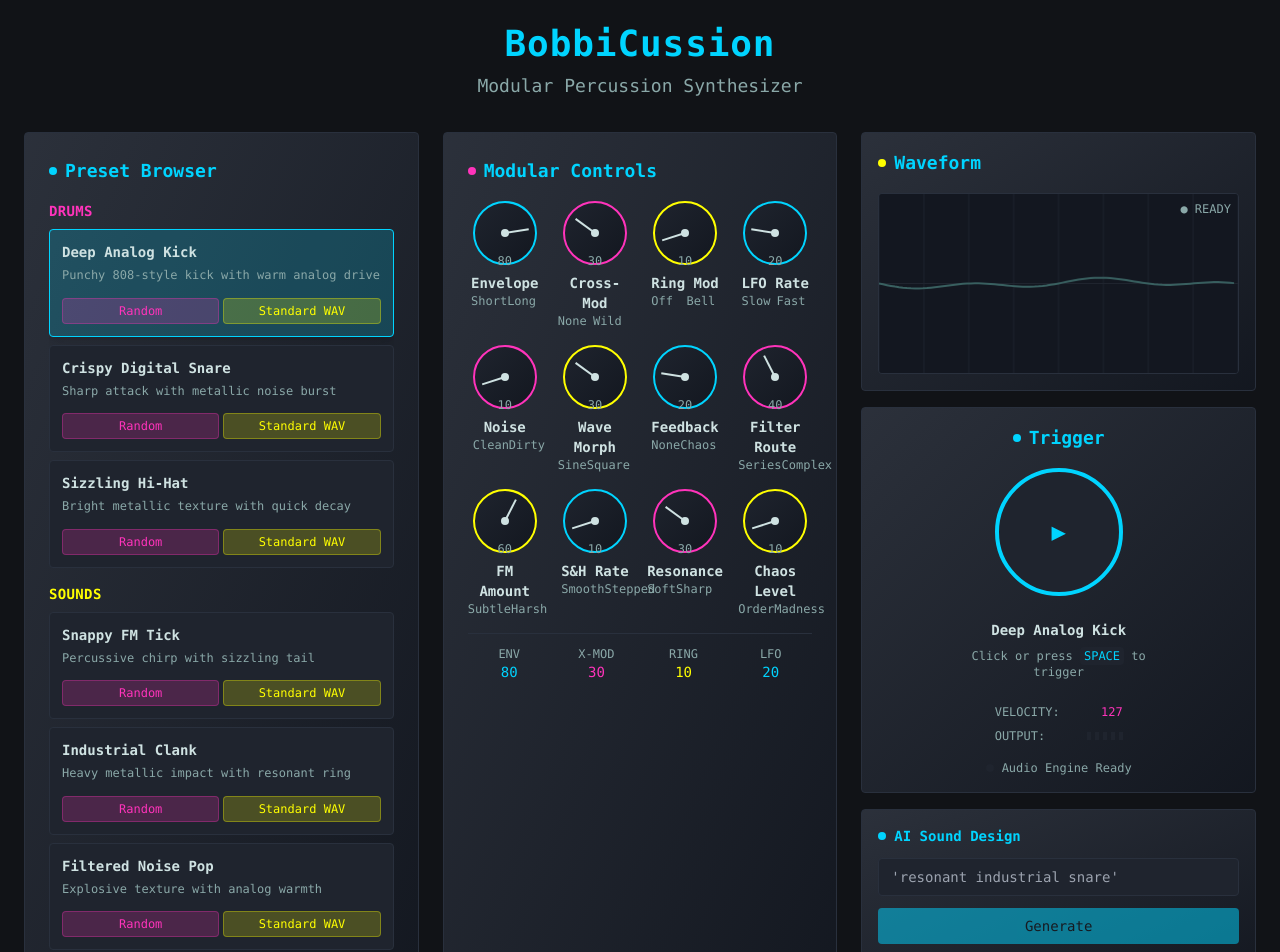
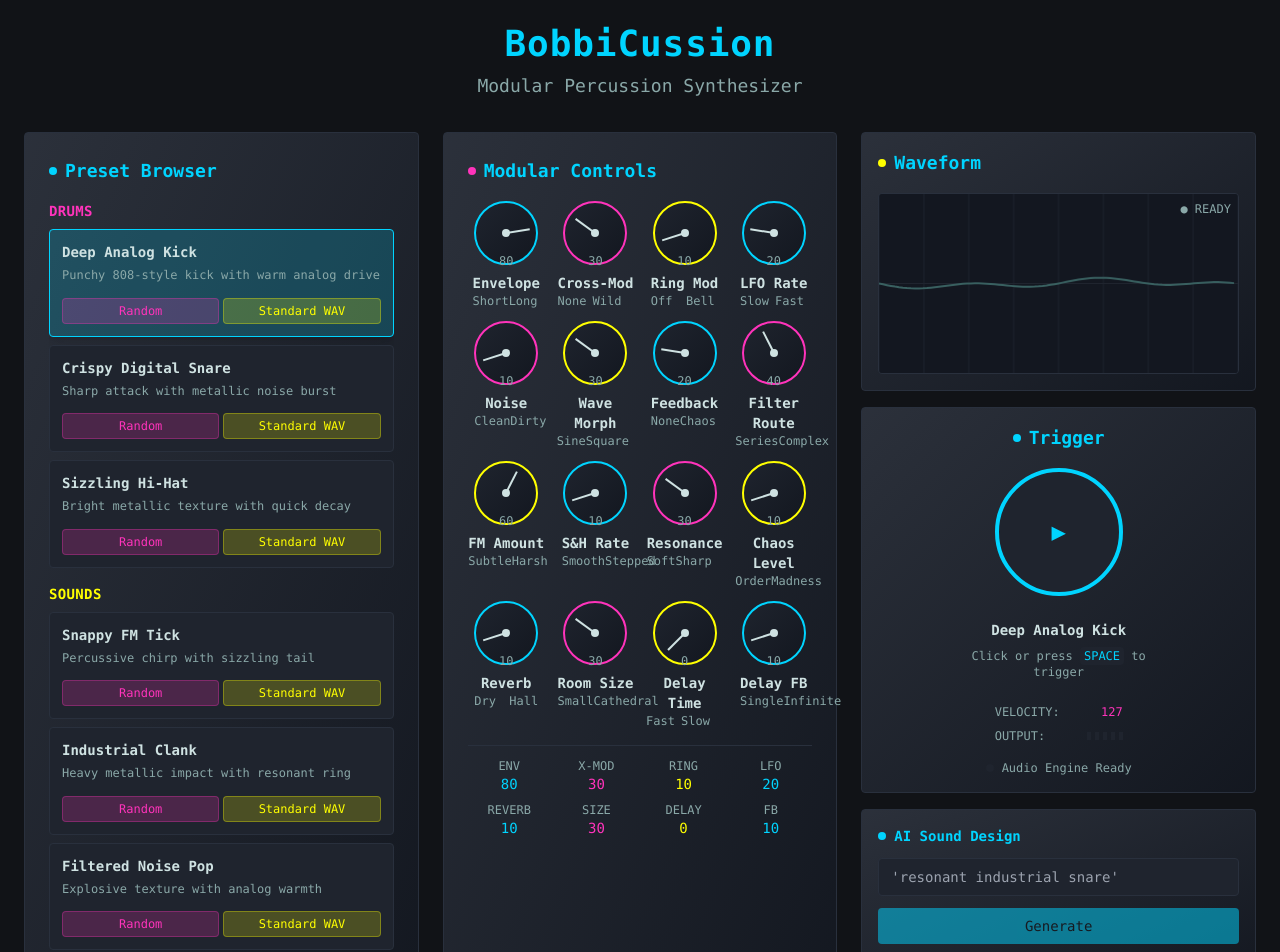
Before and after one commit to henrikosan/bobbi-beat-box, a React (Vite) app: page / in a window 1280 px wide. Shown: the top 952 px of the page. Built offline with nearby package versions, Linux system fonts and the light colour scheme.

Commit message:
Add Effects to Synth
Added Reverb and Delay effects to the modular synthesizer. Modular controls now include parameters to feed these effects into the sounds, enhancing sonic possibilities.

```diff
--- a/src/components/BobbiCussion.tsx
+++ b/src/components/BobbiCussion.tsx
@@ -36,6 +36,11 @@ export interface Preset {
     filterRoute: number;
     sampleHold: number;
     chaosLevel: number;
+    // Effects parameters
+    reverbAmount: number;
+    reverbSize: number;
+    delayTime: number;
+    delayFeedback: number;
   };
 }
 
@@ -55,6 +60,11 @@ export interface SynthParams {
   filterRoute: number;
   sampleHold: number;
   chaosLevel: number;
+  // Effects parameters
+  reverbAmount: number;
+  reverbSize: number;
+  delayTime: number;
+  delayFeedback: number;
 }
 
 const defaultParams: SynthParams = {
@@ -71,6 +81,11 @@ const defaultParams: SynthParams = {
   filterRoute: 0.4,
   sampleHold: 0.2,
   chaosLevel: 0.1,
+  // Effects defaults
+  reverbAmount: 0.2,
+  reverbSize: 0.5,
+  delayTime: 0.3,
+  delayFeedback: 0.4,
 };
 
 // Enhanced modular presets
@@ -83,7 +98,8 @@ const DEMO_PRESETS: Preset[] = [
     parameters: {
       envelopeShape: 0.8, noiseLayer: 0.1, fmAmount: 0.6, resonance: 0.3, driveColor: 0.7,
       crossMod: 0.3, ringMod: 0.1, lfoRate: 0.2, waveMorph: 0.3, feedback: 0.2,
-      filterRoute: 0.4, sampleHold: 0.1, chaosLevel: 0.1
+      filterRoute: 0.4, sampleHold: 0.1, chaosLevel: 0.1,
+      reverbAmount: 0.1, reverbSize: 0.3, delayTime: 0.0, delayFeedback: 0.1
     }
   },
   {
@@ -94,7 +110,8 @@ const DEMO_PRESETS: Preset[] = [
     parameters: {
       envelopeShape: 0.2, noiseLayer: 0.8, fmAmount: 0.3, resonance: 0.7, driveColor: 0.4,
       crossMod: 0.5, ringMod: 0.6, lfoRate: 0.7, waveMorph: 0.8, feedback: 0.3,
-      filterRoute: 0.6, sampleHold: 0.4, chaosLevel: 0.3
+      filterRoute: 0.6, sampleHold: 0.4, chaosLevel: 0.3,
+      reverbAmount: 0.3, reverbSize: 0.4, delayTime: 0.2, delayFeedback: 0.3
     }
   },
   {
@@ -105,7 +122,8 @@ const DEMO_PRESETS: Preset[] = [
     parameters: {
       envelopeShape: 0.1, noiseLayer: 0.9, fmAmount: 0.2, resonance: 0.8, driveColor: 0.2,
       crossMod: 0.2, ringMod: 0.9, lfoRate: 0.9, waveMorph: 0.7, feedback: 0.1,
-      filterRoute: 0.8, sampleHold: 0.8, chaosLevel: 0.2
+      filterRoute: 0.8, sampleHold: 0.8, chaosLevel: 0.2,
+      reverbAmount: 0.4, reverbSize: 0.6, delayTime: 0.1, delayFeedback: 0.2
     }
   },
   {
@@ -116,7 +134,8 @@ const DEMO_PRESETS: Preset[] = [
     parameters: {
       envelopeShape: 0.15, noiseLayer: 0.3, fmAmount: 0.9, resonance: 0.6, driveColor: 0.5,
       crossMod: 0.8, ringMod: 0.4, lfoRate: 0.6, waveMorph: 0.9, feedback: 0.4,
-      filterRoute: 0.3, sampleHold: 0.6, chaosLevel: 0.5
+      filterRoute: 0.3, sampleHold: 0.6, chaosLevel: 0.5,
+      reverbAmount: 0.2, reverbSize: 0.7, delayTime: 0.4, delayFeedback: 0.5
     }
   },
   {
@@ -127,7 +146,8 @@ const DEMO_PRESETS: Preset[] = [
     parameters: {
       envelopeShape: 0.4, noiseLayer: 0.7, fmAmount: 0.5, resonance: 0.9, driveColor: 0.8,
       crossMod: 0.7, ringMod: 0.8, lfoRate: 0.3, waveMorph: 0.4, feedback: 0.9,
-      filterRoute: 0.9, sampleHold: 0.3, chaosLevel: 0.8
+      filterRoute: 0.9, sampleHold: 0.3, chaosLevel: 0.8,
+      reverbAmount: 0.5, reverbSize: 0.8, delayTime: 0.3, delayFeedback: 0.4
     }
   },
   {
@@ -138,7 +158,8 @@ const DEMO_PRESETS: Preset[] = [
     parameters: {
       envelopeShape: 0.25, noiseLayer: 0.95, fmAmount: 0.1, resonance: 0.4, driveColor: 0.6,
       crossMod: 0.1, ringMod: 0.2, lfoRate: 0.8, waveMorph: 0.2, feedback: 0.5,
-      filterRoute: 0.2, sampleHold: 0.9, chaosLevel: 0.4
+      filterRoute: 0.2, sampleHold: 0.9, chaosLevel: 0.4,
+      reverbAmount: 0.3, reverbSize: 0.5, delayTime: 0.2, delayFeedback: 0.3
     }
   }
 ];
@@ -324,7 +345,7 @@ export const BobbiCussion: React.FC = () => {
   const handleRandomizePreset = useCallback((preset: Preset) => {
     const random = (min: number, max: number) => min + Math.random() * (max - min);
 
-    // More conservative ranges to prevent unstable sounds
+      // More conservative ranges to prevent unstable sounds - now includes effects
       const ranges = preset.category === 'drums' ? {
         // DRUMS: Keep tight control for musical results
         envelopeShape: [0.2, 0.5],    // Medium punch, not too long
@@ -340,6 +361,11 @@ export const BobbiCussion: React.FC = () => {
         filterRoute: [0.2, 0.6],      // Moderate filter routing
         sampleHold: [0.1, 0.6],       // Controlled S&H effects
         chaosLevel: [0.0, 0.3],       // Very conservative chaos
+        // Effects for drums - subtle
+        reverbAmount: [0.0, 0.4],     // Light reverb for drums
+        reverbSize: [0.2, 0.6],       // Small to medium rooms
+        delayTime: [0.0, 0.3],        // Short delays
+        delayFeedback: [0.0, 0.4],    // Conservative feedback
       } : {
         // SOUNDS: More experimental but still controlled
         envelopeShape: [0.2, 0.8],    // Wider sustain range
@@ -355,6 +381,11 @@ export const BobbiCussion: React.FC = () => {
         filterRoute: [0.0, 0.8],      // More filter routing
         sampleHold: [0.0, 0.7],       // More S&H variety
         chaosLevel: [0.0, 0.4],       // Conservative chaos limit
+        // Effects for sounds - more experimental
+        reverbAmount: [0.0, 0.7],     // More reverb range
+        reverbSize: [0.3, 0.9],       // Larger spaces
+        delayTime: [0.0, 0.6],        // Longer delays
+        delayFeedback: [0.0, 0.6],    // More feedback
       };
 
     // Apply stronger bias toward original character (60% new, 40% original)
--- a/src/components/ModularSynthEngine.tsx
+++ b/src/components/ModularSynthEngine.tsx
@@ -189,9 +189,64 @@ export const generateModularSound = (ctx: BaseAudioContext, synthParams: any, se
   feedbackDelay.delayTime.setValueAtTime(0.005 + safeParam(synthParams.feedback) * 0.02, now);
   feedbackGain.gain.setValueAtTime(feedbackAmount, now);
 
-  // MASTER OUTPUT STAGE
+  // REVERB AND DELAY EFFECTS - Modular-style signal processing
+  const reverbSend = ctx.createGain();
+  const delaySend = ctx.createGain();
+  const effectsReturn = ctx.createGain();
+
+  const reverbAmount = safeParam(synthParams.reverbAmount);
+  const delayAmount = safeParam(synthParams.delayTime);
+
+  // REVERB - Create convolution reverb simulation using all-pass filters
+  const reverb1 = ctx.createDelay(0.1);  // Early reflections
+  const reverb2 = ctx.createDelay(0.1);  // Late reflections
+  const reverb3 = ctx.createDelay(0.1);  // Room size
+  const reverbGain1 = ctx.createGain();
+  const reverbGain2 = ctx.createGain();
+  const reverbGain3 = ctx.createGain();
+  const reverbFilter = ctx.createBiquadFilter();
+
+  // Reverb parameters based on reverbSize
+  const roomSize = 0.01 + safeParam(synthParams.reverbSize) * 0.08;
+  reverb1.delayTime.setValueAtTime(roomSize * 0.3, now);
+  reverb2.delayTime.setValueAtTime(roomSize * 0.7, now);
+  reverb3.delayTime.setValueAtTime(roomSize * 1.0, now);
+
+  reverbGain1.gain.setValueAtTime(0.6, now);
+  reverbGain2.gain.setValueAtTime(0.4, now);
+  reverbGain3.gain.setValueAtTime(0.3, now);
+
+  // High-frequency damping in reverb (analog character)
+  reverbFilter.type = 'lowpass';
+  reverbFilter.frequency.setValueAtTime(8000 - safeParam(synthParams.reverbSize) * 6000, now);
+  reverbFilter.Q.setValueAtTime(0.5, now);
+
+  // DELAY - Modular-style delay with feedback
+  const delayLine = ctx.createDelay(1.0);
+  const delayFeedback = ctx.createGain();
+  const delayFilter = ctx.createBiquadFilter();
+
+  // Delay parameters
+  const delayTime = 0.05 + safeParam(synthParams.delayTime) * 0.4; // 50ms to 450ms
+  const delayFeedbackAmount = safeParam(synthParams.delayFeedback) * 0.7; // Max 70% feedback
+
+  delayLine.delayTime.setValueAtTime(delayTime, now);
+  delayFeedback.gain.setValueAtTime(delayFeedbackAmount, now);
+
+  // Delay filter for analog character
+  delayFilter.type = 'lowpass';
+  delayFilter.frequency.setValueAtTime(6000 - delayFeedbackAmount * 4000, now);
+  delayFilter.Q.setValueAtTime(0.7, now);
+
+  // Effects send levels
+  reverbSend.gain.setValueAtTime(reverbAmount, now);
+  delaySend.gain.setValueAtTime(delayAmount > 0.01 ? 0.8 : 0, now);
+  effectsReturn.gain.setValueAtTime(0.3, now);
+
+  // MASTER OUTPUT STAGE - After effects processing
   const masterVCA = ctx.createGain();
   const masterSaturation = ctx.createWaveShaper();
+  const finalMixer = ctx.createGain();
 
   // Analog-style saturation curve
   const saturationCurve = new Float32Array(65536);
@@ -202,7 +257,26 @@ export const generateModularSound = (ctx: BaseAudioContext, synthParams: any, se
   masterSaturation.curve = saturationCurve;
   masterSaturation.oversample = '2x';
 
-  // PATCHING - Connect the modular system
+  // EFFECTS PATCHING - Wire up reverb and delay
+
+  // Reverb chain
+  reverbSend.connect(reverb1);
+  reverb1.connect(reverbGain1);
+  reverbGain1.connect(reverb2);
+  reverb2.connect(reverbGain2);
+  reverbGain2.connect(reverb3);
+  reverb3.connect(reverbGain3);
+  reverbGain3.connect(reverbFilter);
+  reverbFilter.connect(effectsReturn);
+
+  // Delay chain with feedback
+  delaySend.connect(delayLine);
+  delayLine.connect(delayFilter);
+  delayFilter.connect(delayFeedback);
+  delayFeedback.connect(delayLine); // Feedback loop
+  delayFilter.connect(effectsReturn);
+
+  // MAIN SIGNAL PATCHING - Connect the modular system
 
   // VCOs to mixer
   vco1.connect(vco1Gain);
@@ -240,15 +314,13 @@ export const generateModularSound = (ctx: BaseAudioContext, synthParams: any, se
   if (ringModDepth > 0.01) {
     vcf1.connect(ringMod);
     vcf2.connect(ringMod.gain);
+    ringMod.connect(masterVCA);
   }
 
   // Final mixer and VCA - ensure all sources are connected
   vcf1.connect(masterVCA);
   vcf2.connect(masterVCA);
   // Noise already connected above
-  if (ringModDepth > 0.01) {
-    ringMod.connect(masterVCA);
-  }
 
   // Feedback patching
   if (feedbackAmount > 0.01) {
@@ -257,9 +329,22 @@ export const generateModularSound = (ctx: BaseAudioContext, synthParams: any, se
     feedbackGain.connect(vcf1);
   }
 
-  // Master output chain
+  // Master output chain with effects
   masterVCA.connect(vca);
-  vca.connect(masterSaturation);
+
+  // Effects sends from main signal
+  if (reverbAmount > 0.01) {
+    vca.connect(reverbSend);
+  }
+  if (delayAmount > 0.01) {
+    vca.connect(delaySend);
+  }
+
+  // Final output mixing: dry + effects
+  vca.connect(finalMixer);           // Dry signal
+  effectsReturn.connect(finalMixer); // Wet effects
+
+  finalMixer.connect(masterSaturation);
   masterSaturation.connect(ctx.destination);
 
   // Set gain levels with voltage-style curves
--- a/src/components/TweakPanel.tsx
+++ b/src/components/TweakPanel.tsx
@@ -92,9 +92,9 @@ export const TweakPanel: React.FC<TweakPanelProps> = ({
         Modular Controls
       </h3>
 
-      {/* Enhanced 4x3 grid for all 12 parameters */}
-      <div className="grid grid-cols-4 gap-4 justify-items-center">
-        {/* Row 1 */}
+      {/* Enhanced 5x4 grid for all 16 parameters including effects */}
+      <div className="grid grid-cols-4 gap-3 justify-items-center">
+        {/* Row 1 - Core synthesis */}
         <Knob
           label="Envelope"
           value={parameters.envelopeShape}
@@ -131,7 +131,7 @@ export const TweakPanel: React.FC<TweakPanelProps> = ({
           max="Fast"
         />
 
-        {/* Row 2 */}
+        {/* Row 2 - Modulation */}
         <Knob
           label="Noise"
           value={parameters.noiseLayer}
@@ -168,7 +168,7 @@ export const TweakPanel: React.FC<TweakPanelProps> = ({
           max="Complex"
         />
 
-        {/* Row 3 */}
+        {/* Row 3 - Classic parameters */}
         <Knob
           label="FM Amount"
           value={parameters.fmAmount}
@@ -204,11 +204,48 @@ export const TweakPanel: React.FC<TweakPanelProps> = ({
           min="Order"
           max="Madness"
         />
+
+        {/* Row 4 - Effects section */}
+        <Knob
+          label="Reverb"
+          value={parameters.reverbAmount}
+          onChange={(value) => onParameterChange('reverbAmount', value)}
+          color="cyan"
+          min="Dry"
+          max="Hall"
+        />
+
+        <Knob
+          label="Room Size"
+          value={parameters.reverbSize}
+          onChange={(value) => onParameterChange('reverbSize', value)}
+          color="magenta"
+          min="Small"
+          max="Cathedral"
+        />
+
+        <Knob
+          label="Delay Time"
+          value={parameters.delayTime}
+          onChange={(value) => onParameterChange('delayTime', value)}
+          color="yellow"
+          min="Fast"
+          max="Slow"
+        />
+
+        <Knob
+          label="Delay FB"
+          value={parameters.delayFeedback}
+          onChange={(value) => onParameterChange('delayFeedback', value)}
+          color="cyan"
+          min="Single"
+          max="Infinite"
+        />
       </div>
 
-      {/* Enhanced Parameter Display */}
+      {/* Enhanced Parameter Display with Effects */}
       <div className="mt-4 pt-3 border-t border-border">
-        <div className="grid grid-cols-4 gap-1 text-xs font-mono">
+        <div className="grid grid-cols-4 gap-1 text-xs font-mono mb-2">
           <div className="flex flex-col items-center">
             <span className="text-muted-foreground text-xs">ENV</span>
             <span className="text-neon-cyan text-sm">{Math.round(parameters.envelopeShape * 100)}</span>
@@ -226,6 +263,24 @@ export const TweakPanel: React.FC<TweakPanelProps> = ({
             <span className="text-neon-cyan text-sm">{Math.round(parameters.lfoRate * 100)}</span>
           </div>
         </div>
+        <div className="grid grid-cols-4 gap-1 text-xs font-mono">
+          <div className="flex flex-col items-center">
+            <span className="text-muted-foreground text-xs">REVERB</span>
+            <span className="text-neon-cyan text-sm">{Math.round(parameters.reverbAmount * 100)}</span>
+          </div>
+          <div className="flex flex-col items-center">
+            <span className="text-muted-foreground text-xs">SIZE</span>
+            <span className="text-neon-magenta text-sm">{Math.round(parameters.reverbSize * 100)}</span>
+          </div>
+          <div className="flex flex-col items-center">
+            <span className="text-muted-foreground text-xs">DELAY</span>
+            <span className="text-neon-yellow text-sm">{Math.round(parameters.delayTime * 100)}</span>
+          </div>
+          <div className="flex flex-col items-center">
+            <span className="text-muted-foreground text-xs">FB</span>
+            <span className="text-neon-cyan text-sm">{Math.round(parameters.delayFeedback * 100)}</span>
+          </div>
+        </div>
       </div>
     </div>
   );
```
Lines whose indentation alone changed are shown as unchanged.
